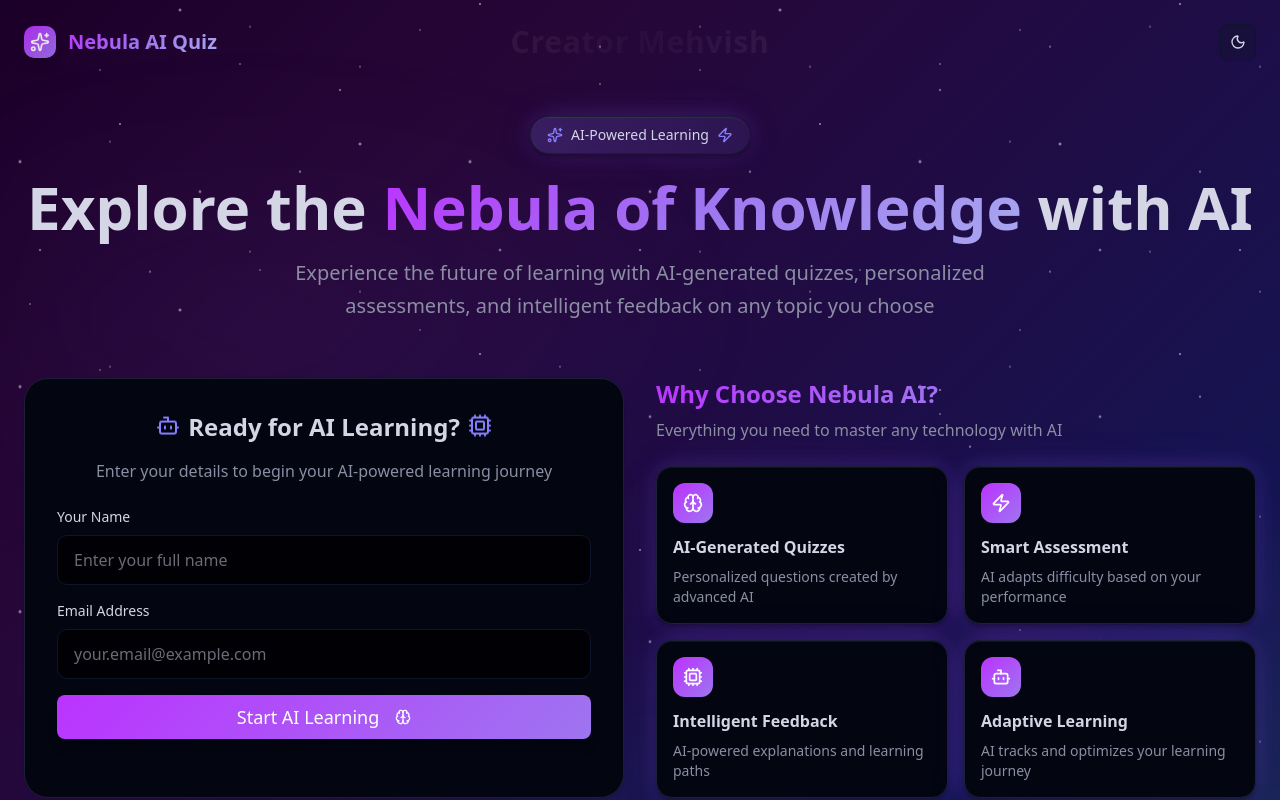
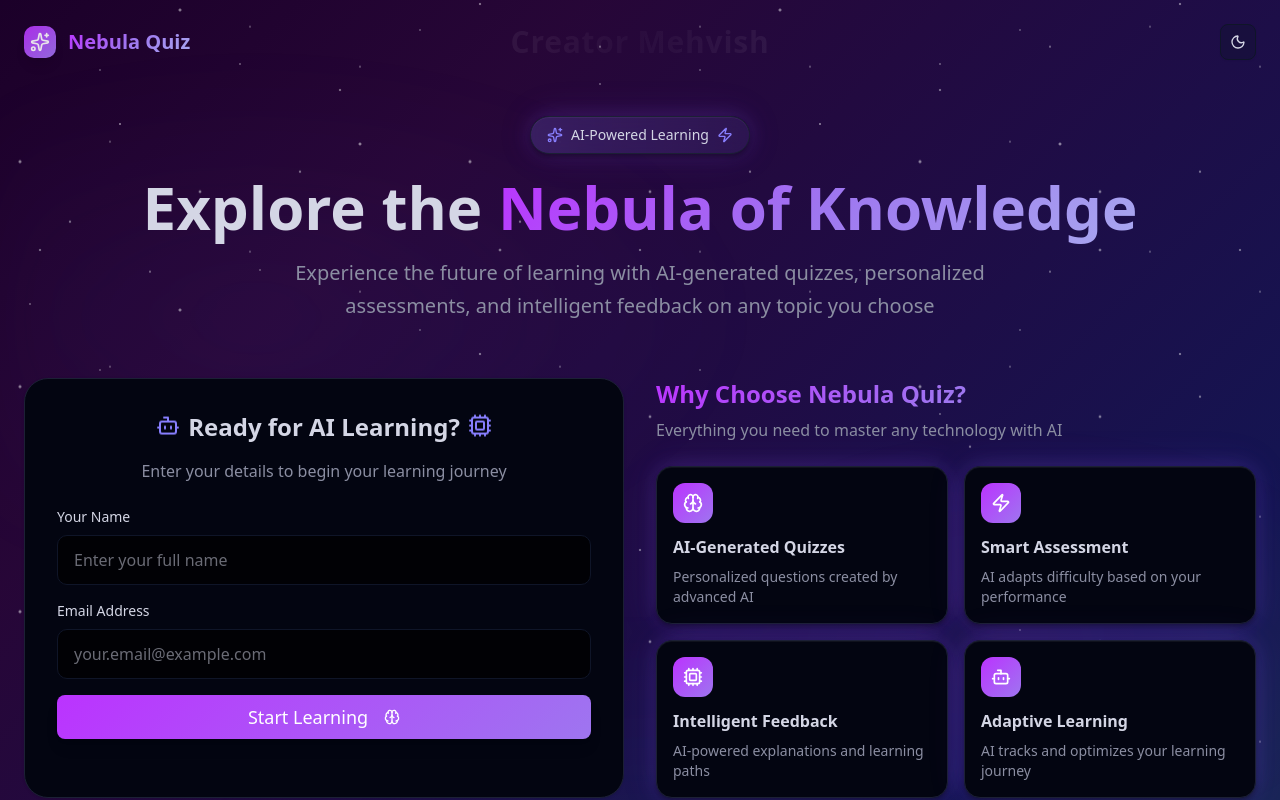
Before and after one commit to MehvishSheikh/online-quiz-application, a React (Vite) app in the folder frontend/: page / in a window 1280 px wide. Shown: the top 800 px of the page. Built offline with nearby package versions, Linux system fonts and the light colour scheme; no server answers.

Commit message:
Updated Home Page

```diff
--- a/frontend/src/components/HomePage.tsx
+++ b/frontend/src/components/HomePage.tsx
@@ -56,7 +56,7 @@ export const HomePage = () => {
               <div className="w-6 h-6 sm:w-8 sm:h-8 rounded-lg ai-button-gradient flex items-center justify-center shadow-lg ai-pulse">
                 <Sparkles className="w-4 h-4 sm:w-5 sm:h-5 text-white" />
               </div>
-              <span className="text-lg sm:text-xl font-bold ai-text-gradient">Nebula AI Quiz</span>
+              <span className="text-lg sm:text-xl font-bold ai-text-gradient">Nebula Quiz</span>
             </div>
             <ThemeToggle />
           </div>
@@ -70,7 +70,7 @@ export const HomePage = () => {
               <Zap className="w-3 h-3 sm:w-4 sm:h-4 text-primary" />
             </div>
             <h1 className="text-2xl sm:text-3xl md:text-4xl lg:text-5xl xl:text-6xl font-bold mb-3 leading-tight">
-              Explore the <span className="ai-text-gradient">Nebula of Knowledge</span> with AI
+              Explore the <span className="ai-text-gradient">Nebula of Knowledge</span>
             </h1>
             <p className="text-sm sm:text-base md:text-lg lg:text-xl text-muted-foreground mb-6 max-w-3xl mx-auto leading-relaxed">
               Experience the future of learning with AI-generated quizzes, personalized assessments, and intelligent feedback on any topic you choose
@@ -88,7 +88,7 @@ export const HomePage = () => {
                     <h2 className="text-lg sm:text-xl lg:text-2xl font-bold">Ready for AI Learning?</h2>
                     <Cpu className="w-5 h-5 sm:w-6 sm:h-6 text-primary ai-float" />
                   </div>
-                  <p className="text-sm sm:text-base text-muted-foreground">Enter your details to begin your AI-powered learning journey</p>
+                  <p className="text-sm sm:text-base text-muted-foreground">Enter your details to begin your learning journey</p>
                 </div>
 
                 <div className="space-y-3 sm:space-y-4">
@@ -124,7 +124,7 @@ export const HomePage = () => {
                     size="lg"
                     onClick={proceed}
                   >
-                    Start AI Learning
+                    Start Learning
                     <Brain className="w-4 h-4 sm:w-5 sm:h-5 ml-2" />
                   </Button>
                 </div>
@@ -134,7 +134,7 @@ export const HomePage = () => {
             {/* Features */}
             <div className="order-1 lg:order-2">
               <div className="mb-4 sm:mb-6">
-                <h2 className="text-lg sm:text-xl lg:text-2xl font-bold mb-2 ai-text-gradient">Why Choose Nebula AI?</h2>
+                <h2 className="text-lg sm:text-xl lg:text-2xl font-bold mb-2 ai-text-gradient">Why Choose Nebula Quiz?</h2>
                 <p className="text-sm sm:text-base text-muted-foreground">Everything you need to master any technology with AI</p>
               </div>
 
```
